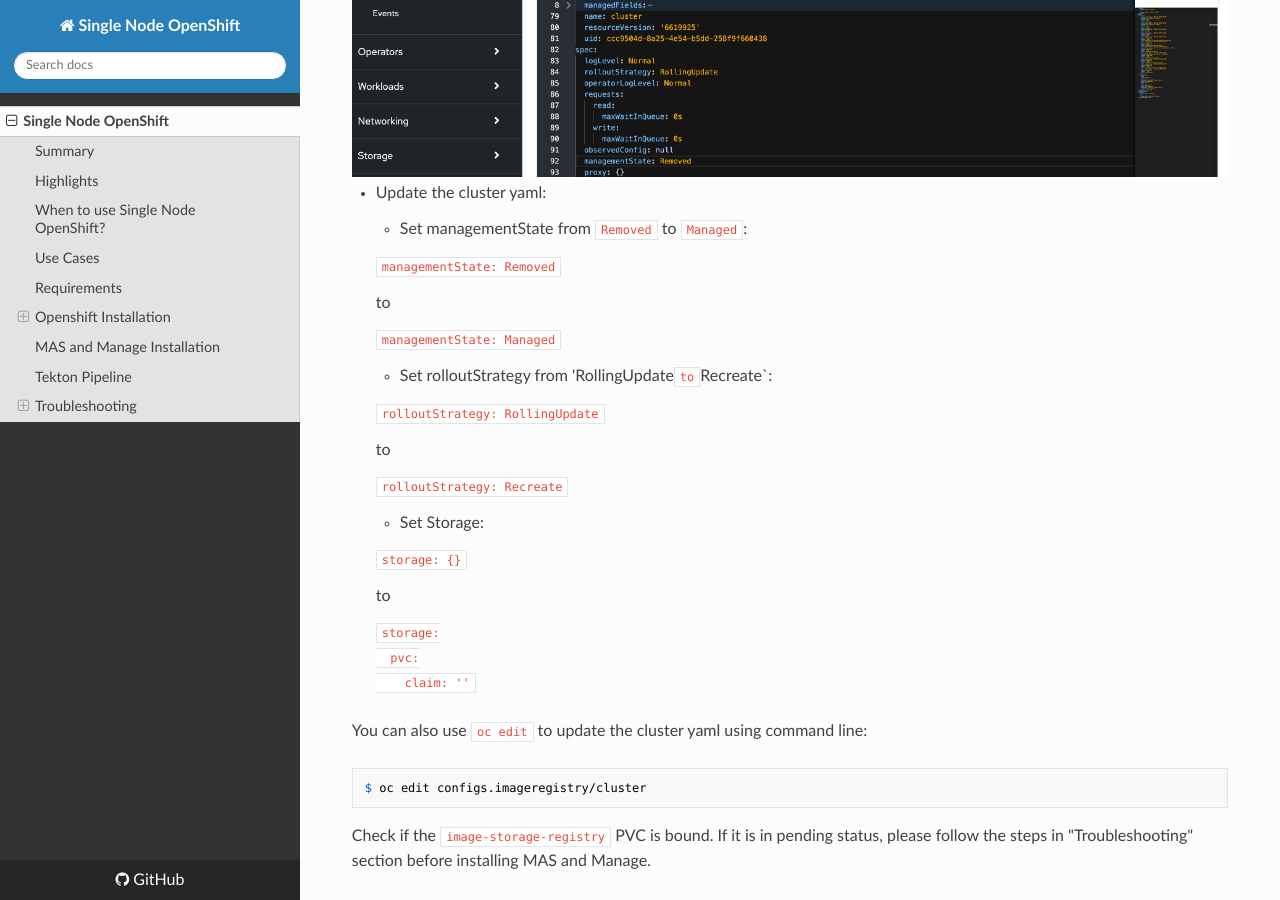
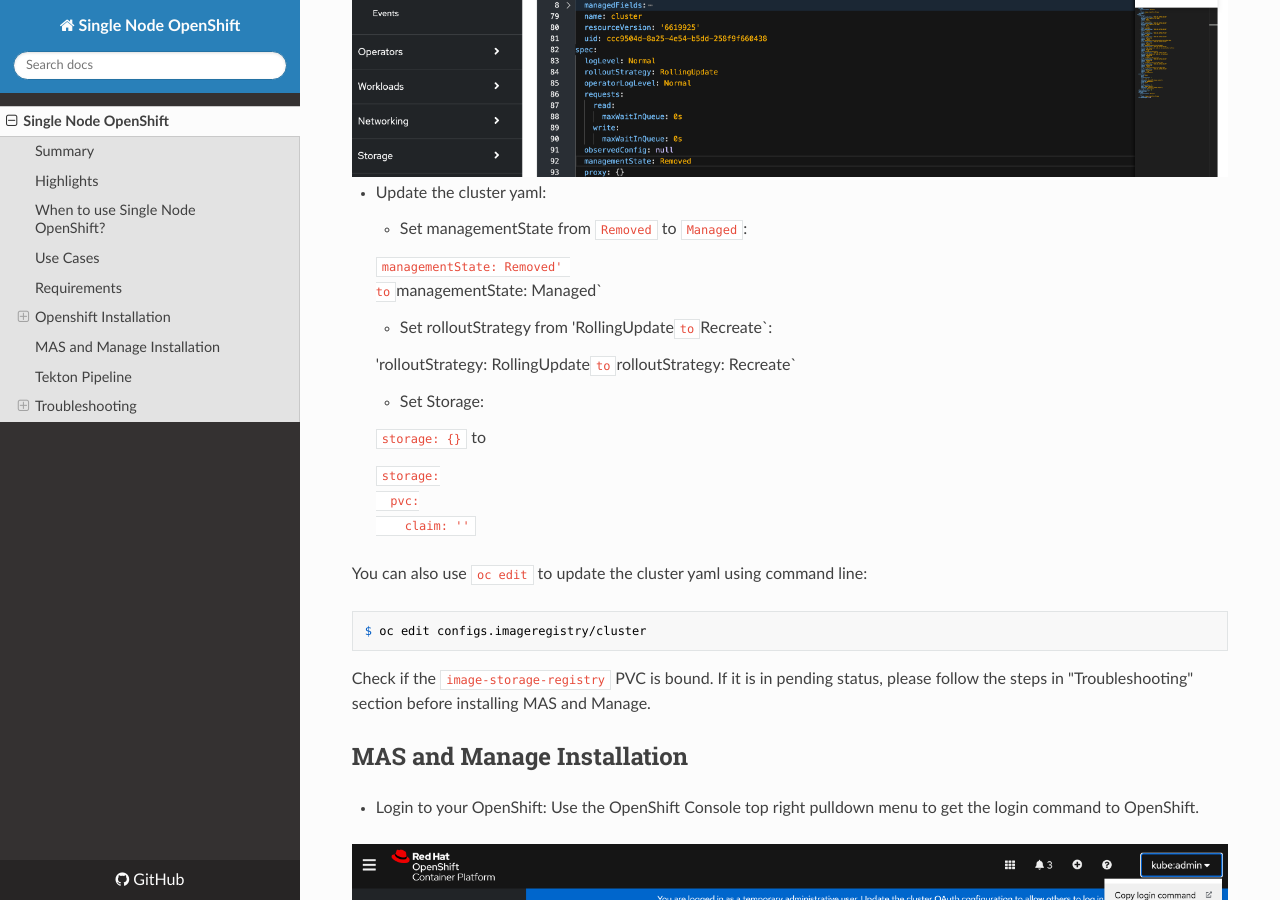
Before and after one commit to ibm-mas-manage/sno, an MkDocs documentation site: the page built from docs/index.md, in a window 1280 px wide and 900 px high, scrolled down 8554 px. Built offline with MkDocs 1.6.1, drawn with Linux system fonts in a browser that asks for light colours; nearby versions of some CDN libraries; part of the change alters nothing that is shown.

````diff
--- a/docs/index.md
+++ b/docs/index.md
@@ -260,46 +260,25 @@ You need to enable the image registry for building and pushing of images. Link:
 
     - Set managementState from `Removed` to `Managed`:
 
-    ```
-    managementState: Removed
-    ```
-
-
+    `managementState: Removed'
     to
-
-
-    ```
-    managementState: Managed
-    ```
+    `managementState: Managed`
 
     - Set rolloutStrategy from 'RollingUpdate` to `Recreate`:
 
-
-    ```
-    rolloutStrategy: RollingUpdate
-    ```
-
+    'rolloutStrategy: RollingUpdate`
     to
-
-    ```
-    rolloutStrategy: Recreate
-    ```
-
+    `rolloutStrategy: Recreate`
 
     - Set Storage:
 
-    ```
-    storage: {}
-    ```
-
+    `storage: {}`
     to
 
+    `storage:
+      pvc:
+        claim: ''`
 
-    ```
-    storage:
-      pvc:
-        claim: ''
-    ```
 
 
 You can also use  `oc edit` to update the cluster yaml using command line:
````
